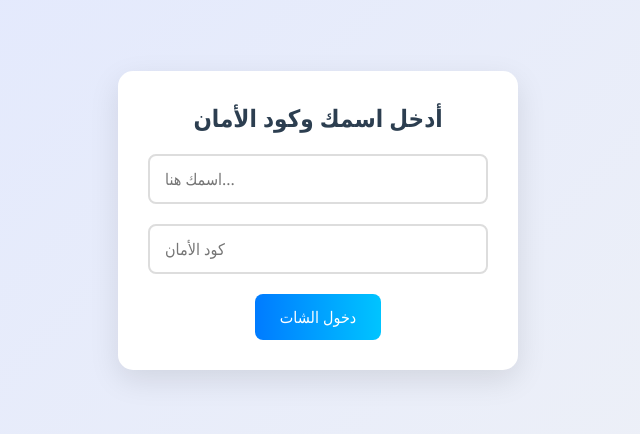
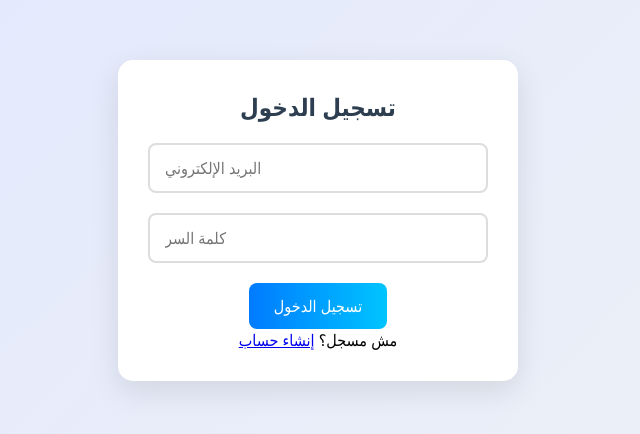
Before and after one commit to megzdev/niga-chat, a plain HTML site: page index.html in a window 1280 px wide. Shown: the part 180-614 px from the top of the page, without its empty margins (322-962 px from the left). Drawn offline with Linux system fonts and the light colour scheme; no server answers.

Commit message:
Update index.html

```diff
--- a/index.html
+++ b/index.html
@@ -7,17 +7,27 @@
     <link rel="stylesheet" href="style.css">
 </head>
 <body>
-    <div id="username-prompt" class="prompt-container">
-        <h2>أدخل اسمك وكود الأمان</h2>
-        <input type="text" id="username-input" placeholder="اسمك هنا...">
-        <input type="password" id="code-input" placeholder="كود الأمان">
-        <button onclick="startChat()">دخول الشات</button>
+    <div id="auth-container" class="prompt-container">
+        <h2>تسجيل الدخول</h2>
+        <input type="email" id="email-input" placeholder="البريد الإلكتروني">
+        <input type="password" id="password-input" placeholder="كلمة السر">
+        <button onclick="signIn()">تسجيل الدخول</button>
+        <p>مش مسجل؟ <a href="#" onclick="showSignUp()">إنشاء حساب</a></p>
+
+        <div id="signup-form" style="display: none;">
+            <h2>إنشاء حساب</h2>
+            <input type="email" id="signup-email" placeholder="البريد الإلكتروني">
+            <input type="password" id="signup-password" placeholder="كلمة السر">
+            <button onclick="signUp()">تسجيل</button>
+            <p><a href="#" onclick="showSignIn()">رجوع لتسجيل الدخول</a></p>
+        </div>
     </div>
 
     <div id="chat-container" class="chat-container" style="display: none;">
         <div class="header">
             <h1>شات أصحابي</h1>
             <button id="theme-toggle">🌙</button>
+            <button onclick="signOut()">تسجيل الخروج</button>
         </div>
         <div id="chat-box"></div>
         <div class="input-area">
@@ -28,6 +38,7 @@
 
     <!-- روابط Firebase v8 -->
     <script src="https://www.gstatic.com/firebasejs/8.10.1/firebase-app.js"></script>
+    <script src="https://www.gstatic.com/firebasejs/8.10.1/firebase-auth.js"></script>
     <script src="https://www.gstatic.com/firebasejs/8.10.1/firebase-database.js"></script>
     <script src="script.js"></script>
 </body>
```
